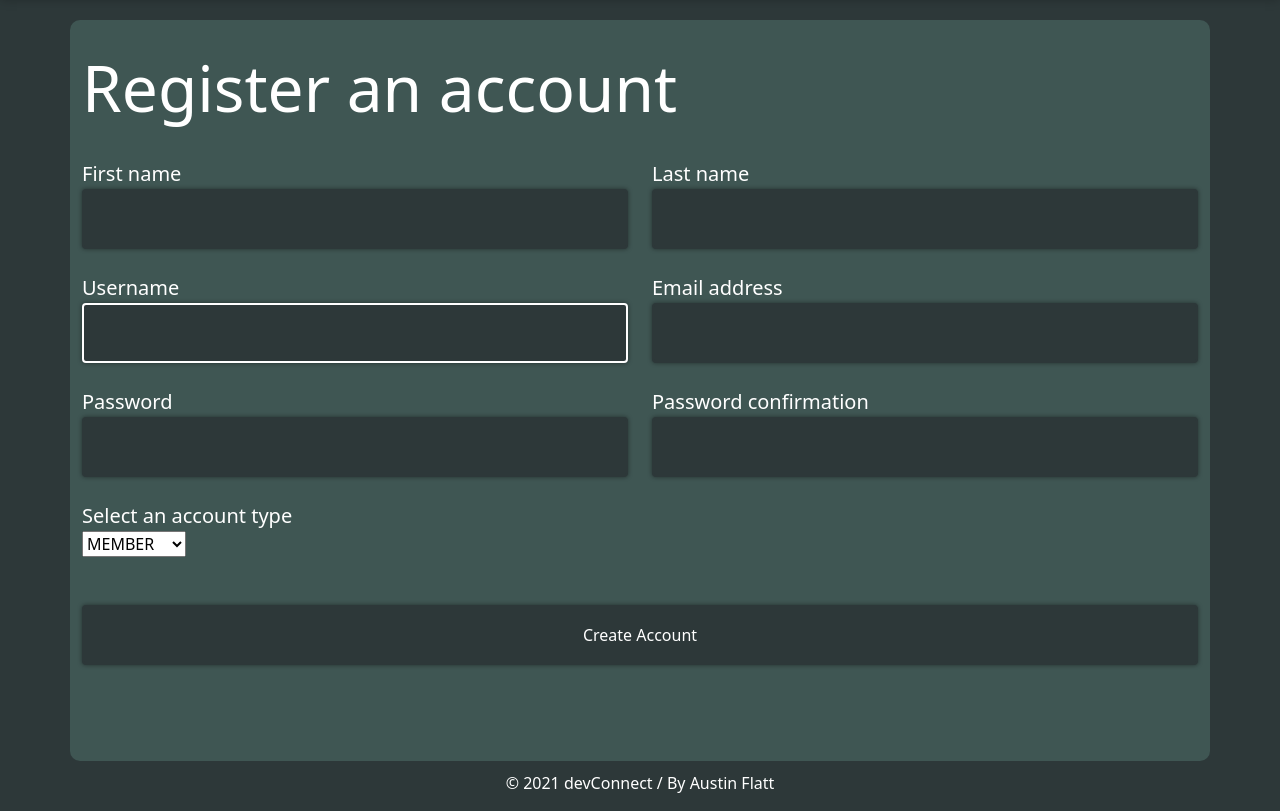
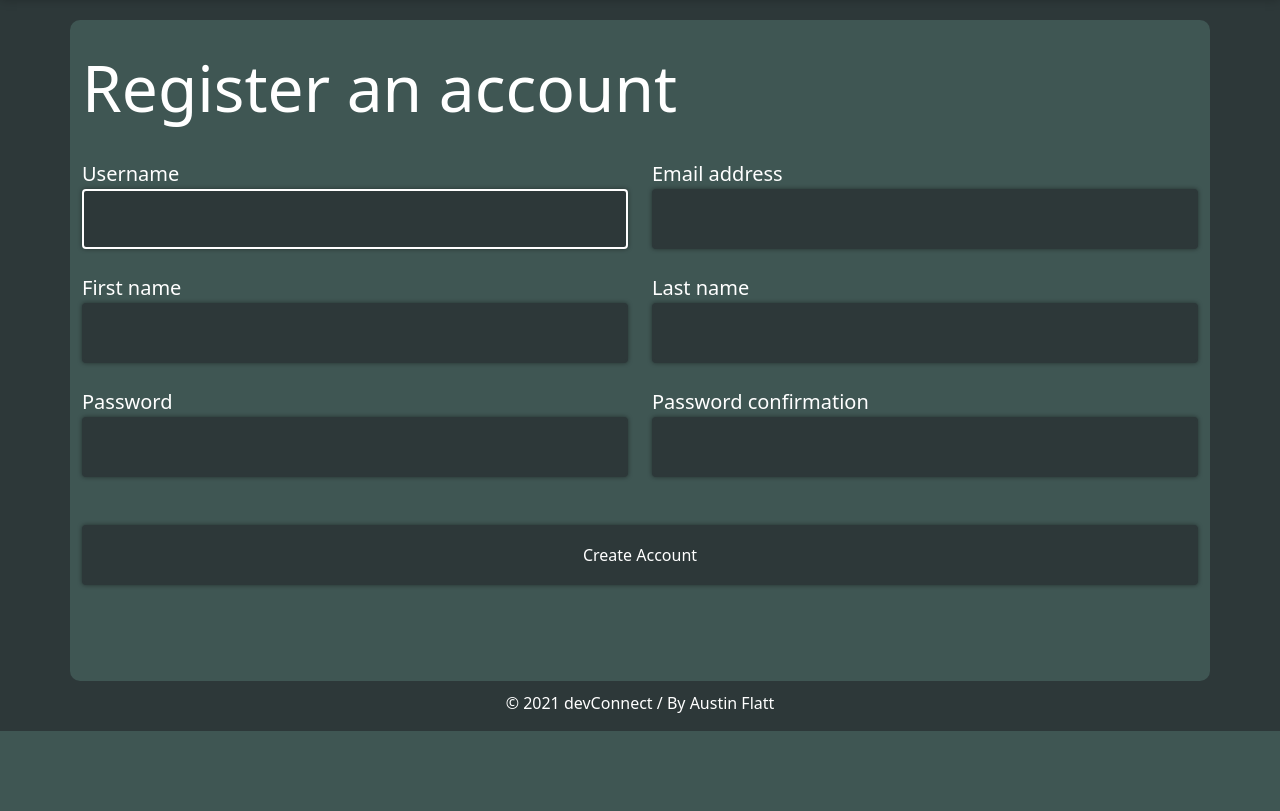
Before and after one commit to austindflatt/Tech_Meetup_Capstone, a Django app: page /register/ in a window 1280 px wide. Shown: the part 72-883 px from the top of the page. After the commit the page ends 803 px from the top, so only its background shows below. Run offline with Django 3.2, Linux system fonts and the light colour scheme; some libraries are stand-ins or nearby versions.

Commit message:
fix registration form

```diff
--- a/meetupapp/templates/members/register.html
+++ b/meetupapp/templates/members/register.html
@@ -8,6 +8,17 @@
 
 <form method="POST" action="">
     {% csrf_token %}
+    <div class="row">
+    <div class="col">
+    <label for="username" class="label">{{form.username.label}}</label><br>
+    {{form.username}}
+    </div>
+        <div class="col">
+    <label for="email" class="label">{{form.email.label}}</label><br>
+    {{form.email}}
+        </div>
+    </div>
+    <br/>
     <div class="row">
     <div class="col">
     <label for="first_name" class="label">{{form.first_name.label}}</label><br>
@@ -21,17 +32,6 @@
     <br/>
     <div class="row">
     <div class="col">
-    <label for="username" class="label">{{form.username.label}}</label><br>
-    {{form.username}}
-    </div>
-        <div class="col">
-    <label for="email" class="label">{{form.email.label}}</label><br>
-    {{form.email}}
-        </div>
-    </div>
-    <br/>
-    <div class="row">
-    <div class="col">
     <label for="password1" class="label">{{form.password1.label}}</label><br>
     {{form.password1}}
     </div>
@@ -40,11 +40,11 @@
     {{form.password2}}
         </div>
     </div>
-    <br/>
+   <!-- <br/>
     <div class="col">
     <label for="group" class="label">{{form.group.label}}</label><br>
     {{form.group}}
-        </div>
+        </div>-->
     <br/></br>
     <input type="submit" name="Create Account" value="Create Account">
 
```
